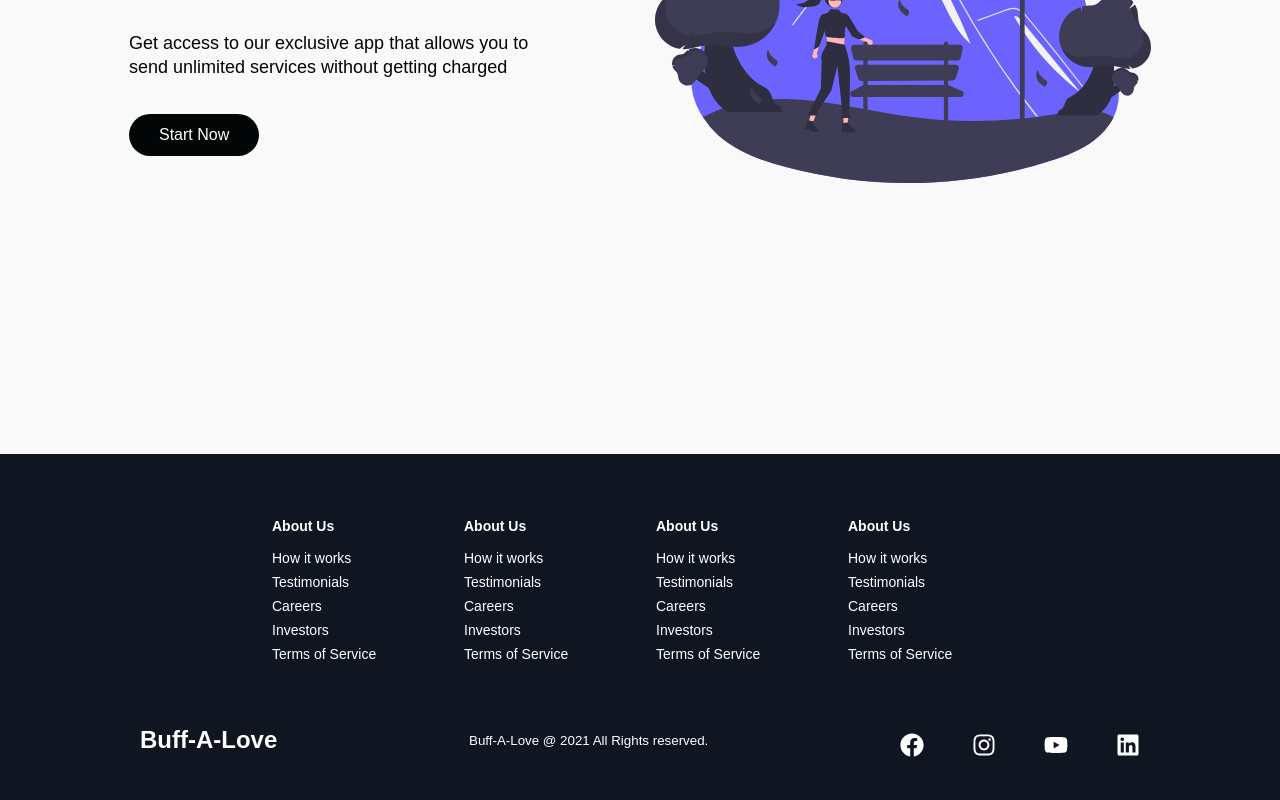
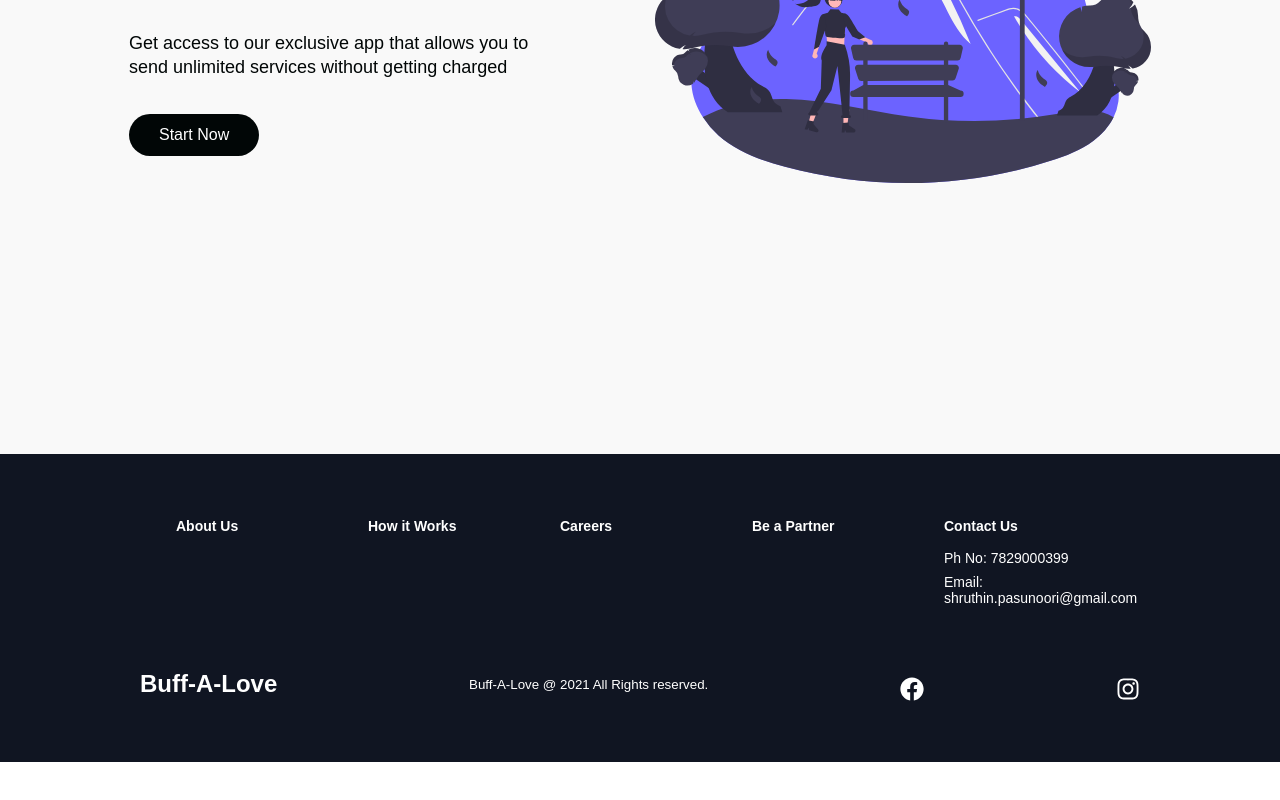
Before and after one commit to Shruthin143/Buff-AA-Love, a React (Create React App) app: page / in a window 1280 px wide. Shown: the part 3726-4526 px from the top of the page. After the commit the page ends 4488 px from the top, so only its background shows below. Built offline with nearby package versions, Linux system fonts and the light colour scheme.

Commit message:
Update index.js

```diff
--- a/src/components/Footer/index.js
+++ b/src/components/Footer/index.js
@@ -28,37 +28,45 @@ const Footer = () => {
           <FooterLinksWrapper>
             <FooterLinkItems>
               <FooterLinkTitle>About Us</FooterLinkTitle>
-              <FooterLink to='/signin'>How it works</FooterLink>
+              {/* <FooterLink to='/signin'>How it works</FooterLink>
               <FooterLink to='/signin'>Testimonials</FooterLink>
               <FooterLink to='/signin'>Careers</FooterLink>
               <FooterLink to='/signin'>Investors</FooterLink>
-              <FooterLink to='/signin'>Terms of Service</FooterLink>
+              <FooterLink to='/signin'>Terms of Service</FooterLink> */}
             </FooterLinkItems>
             <FooterLinkItems>
-              <FooterLinkTitle>About Us</FooterLinkTitle>
-              <FooterLink to='/signin'>How it works</FooterLink>
+              <FooterLinkTitle>How it Works</FooterLinkTitle>
+              {/* <FooterLink to='/signin'>How it works</FooterLink>
               <FooterLink to='/signin'>Testimonials</FooterLink>
               <FooterLink to='/signin'>Careers</FooterLink>
               <FooterLink to='/signin'>Investors</FooterLink>
-              <FooterLink to='/signin'>Terms of Service</FooterLink>
+              <FooterLink to='/signin'>Terms of Service</FooterLink> */}
             </FooterLinkItems>
           </FooterLinksWrapper>
           <FooterLinksWrapper>
             <FooterLinkItems>
-              <FooterLinkTitle>About Us</FooterLinkTitle>
-              <FooterLink to='/signin'>How it works</FooterLink>
+              <FooterLinkTitle>Careers</FooterLinkTitle>
+              {/* <FooterLink to='/signin'>How it works</FooterLink>
               <FooterLink to='/signin'>Testimonials</FooterLink>
               <FooterLink to='/signin'>Careers</FooterLink>
               <FooterLink to='/signin'>Investors</FooterLink>
-              <FooterLink to='/signin'>Terms of Service</FooterLink>
+              <FooterLink to='/signin'>Terms of Service</FooterLink> */}
             </FooterLinkItems>
             <FooterLinkItems>
-              <FooterLinkTitle>About Us</FooterLinkTitle>
-              <FooterLink to='/signin'>How it works</FooterLink>
+              <FooterLinkTitle>Be a Partner</FooterLinkTitle>
+              {/* <FooterLink to='/signin'>How it works</FooterLink>
               <FooterLink to='/signin'>Testimonials</FooterLink>
               <FooterLink to='/signin'>Careers</FooterLink>
               <FooterLink to='/signin'>Investors</FooterLink>
-              <FooterLink to='/signin'>Terms of Service</FooterLink>
+              <FooterLink to='/signin'>Terms of Service</FooterLink> */}
+            </FooterLinkItems>
+            <FooterLinkItems>
+              <FooterLinkTitle>Contact Us</FooterLinkTitle>
+              <FooterLink>Ph No: 7829000399</FooterLink>
+              <FooterLink>Email: shruthin.pasunoori@gmail.com</FooterLink>
+              {/* <FooterLink to='/signin'>Careers</FooterLink>
+              <FooterLink to='/signin'>Investors</FooterLink>
+              <FooterLink to='/signin'>Terms of Service</FooterLink> */}
             </FooterLinkItems>
           </FooterLinksWrapper>
         </FooterLinksContainer>
@@ -71,18 +79,26 @@ const Footer = () => {
               Buff-A-Love @ {new Date().getFullYear()} All Rights reserved.
             </WebsiteRights>
             <SocialIcons>
-              <SocialIconLink href='/' target='_blank' aria-label='Facebook'>
+              <SocialIconLink
+                href='https://www.facebook.com/profile.php?id=100073444400137'
+                target='_blank'
+                aria-label='Facebook'
+              >
                 <FaFacebook />
               </SocialIconLink>
-              <SocialIconLink href='/' target='_blank' aria-label='Instagram'>
+              <SocialIconLink
+                href='https://www.instagram.com/e.buffalob/'
+                target='_blank'
+                aria-label='Instagram'
+              >
                 <FaInstagram />
               </SocialIconLink>
-              <SocialIconLink href='/' target='_blank' aria-label='Youtube'>
+              {/* <SocialIconLink href='/' target='_blank' aria-label='Youtube'>
                 <FaYoutube />
               </SocialIconLink>
               <SocialIconLink href='/' target='_blank' aria-label='LinkedIn'>
                 <FaLinkedin />
-              </SocialIconLink>
+              </SocialIconLink> */}
             </SocialIcons>
           </SocialMediaWrap>
         </SocialMedia>
```
